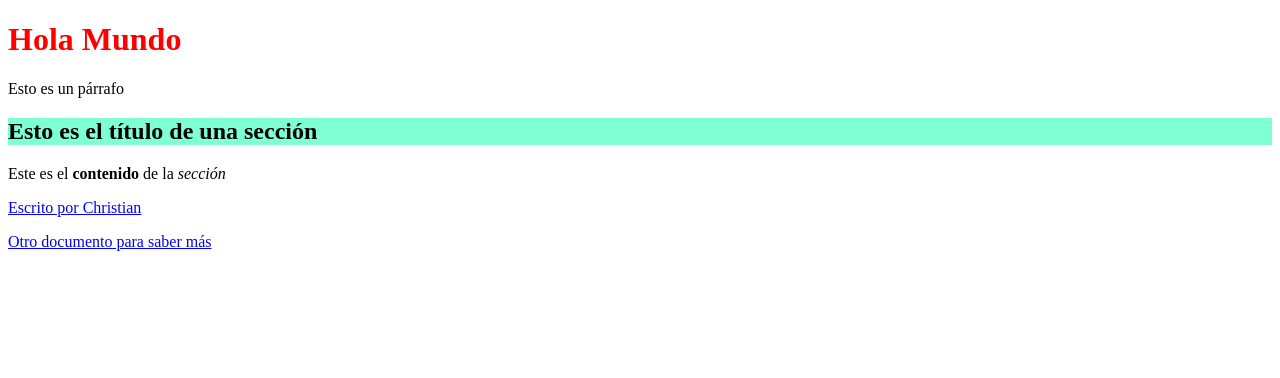
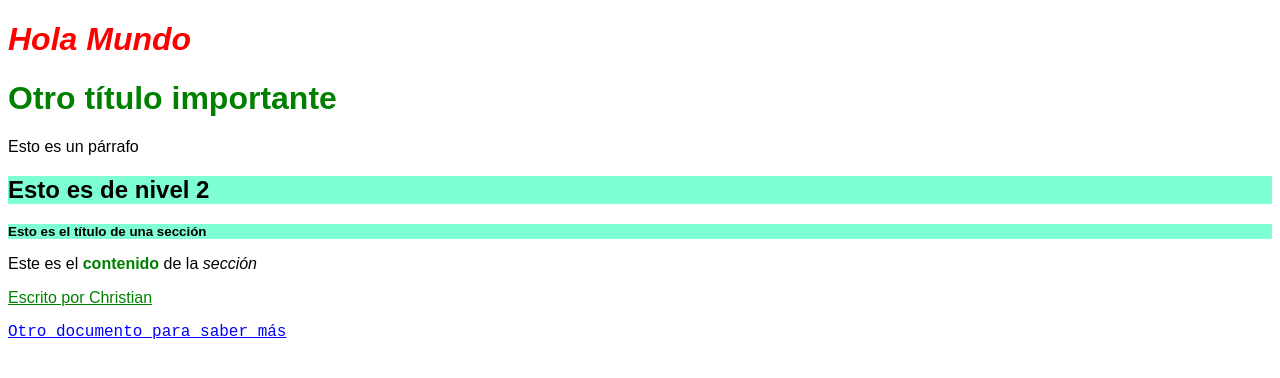
Before and after one commit to vs-web-dev-1/christian, a plain HTML site: page www/index.html in a window 1280 px wide. Drawn offline with Linux system fonts and the light colour scheme.

Commit message:
Estilos.

```diff
--- a/www/index.html
+++ b/www/index.html
@@ -11,15 +11,17 @@
     </head>
 
     <body>
-        <h1>Hola Mundo</h1>
+        <h1 id="main-title">Hola Mundo</h1>
+        <h1 class="verde">Otro título importante</h1>
         <p>Esto es un párrafo</p>
+        <h2>Esto es de nivel 2</h2>
         <div>
             <!-- Esto es un comentario -->
             <h2>Esto es el título de una sección</h2>
-            <p>Este es el <b>contenido</b> de la <i>sección</i></p>
+            <p>Este es el <b class="verde"</b>contenido</b> de la <i>sección</i></p>
         </div>
-        <p><a href="https://google.es" target="_blank">Escrito por Christian</a></p>
-        <p><a href="./otro.html">Otro documento para saber más</a></p>
+        <p><a class="verde" href="https://google.es" target="_blank">Escrito por Christian</a></p>
+        <p style="font-family: 'Courier New', Courier, monospace;"><a href="./otro.html">Otro documento para saber más</a></p>
     </body>
 
 </html>
--- a/www/styles/index.css
+++ b/www/styles/index.css
@@ -1,9 +1,21 @@
-h1{
+h1 {
     color: red;
 }
-h2{
+h2 {
     background-color: aquamarine;
 }
 a {
     color: blue;
 }
+.verde {
+    color: green;
+}
+#main-title {
+    font-style: italic;
+}
+body {
+    font-family: Arial, Helvetica, sans-serif;
+}
+div > h2 {
+    font-size: smaller;
+}
```
